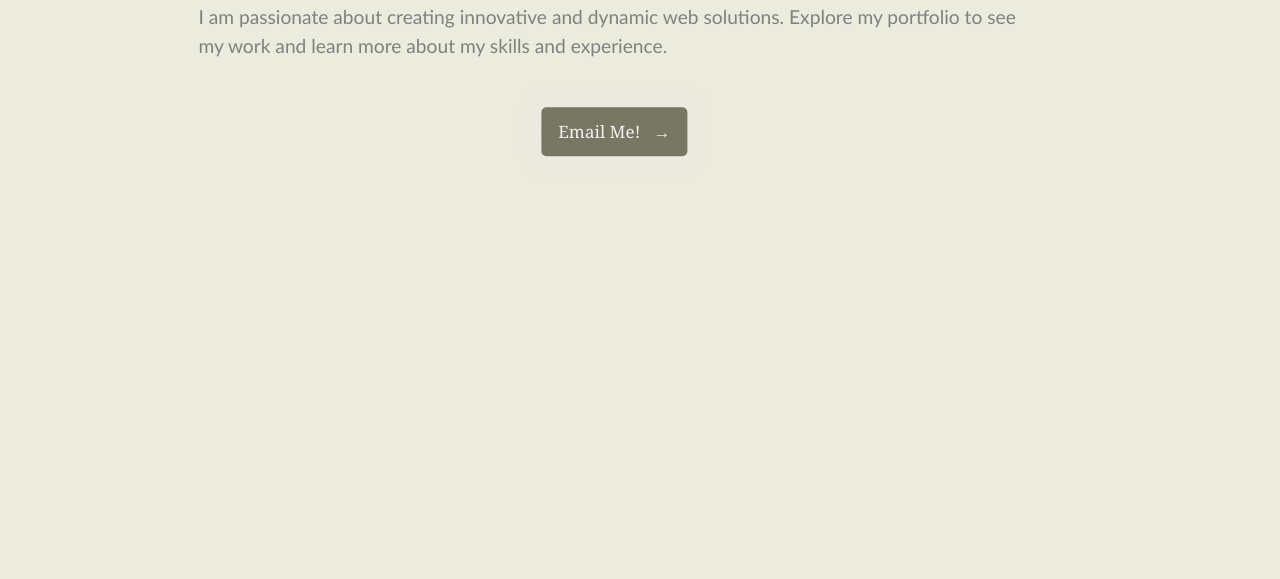
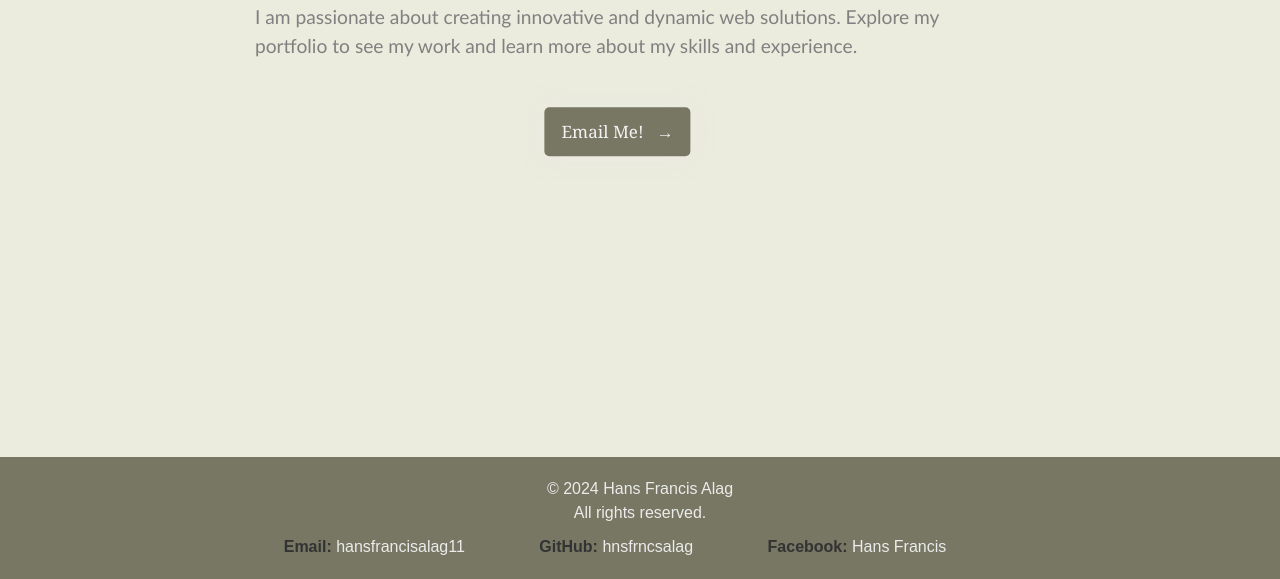
Before and after one commit to hnsfrncsalag/repo-portfolio, a plain HTML site: page index.html in a window 1280 px wide. Shown: the part 428-1007 px from the top of the page. Before the commit the page ends 885 px from the top, so only its background shows below. Drawn offline with nearby package versions, Linux system fonts and the light colour scheme.

Commit message:
Update index.html

```diff
--- a/index.html
+++ b/index.html
@@ -264,18 +264,21 @@
     body {
       background-color: #f8f9fa;
     }
-
+/*
     .container {
+      border: 2px solid #575757;
       width: 100%;
+      height: auto;
+      max-height: 90vh;
       border-radius: 8px;
-      align-items: center;
-      box-shadow: 0px 0px 20px 0px rgba(235, 235, 235, 0.171)
-
+      box-shadow: 0px 0px 100px 0px rgba(235, 235, 235, 0.171);
+      padding: 20px;
+      box-sizing: border-box;
     }
+      */
     @media (max-width: 400px) {
       .container{
         padding-top: -10px;
-
       }
     }
 
@@ -305,9 +308,9 @@
       right: 30px;
       z-index: 99;
       font-size: 30px;
-      background-color: #777764;
-      color: #414747;
-      border: none;
+      background-color: #ebebeb;
+      color: #777764;
+      border: 2px solid #ebebeb;
       outline: none;
       cursor: pointer;
       padding: 15px;
@@ -452,6 +455,40 @@
         font-size: 1.2rem;
       }
     }
+    .footer {
+      background-color: #777764;
+      color: #ebebeb;
+      padding: 20px;
+      text-align: center;
+    }
+
+    .footer p {
+      margin: 0;
+      font-size: 1rem;
+    }
+
+    .footer .footer-links {
+      list-style: none;
+      padding: 0;
+      margin: 10px 0 0;
+    }
+
+    .footer .footer-links li {
+      display: inline;
+      margin: 0 10px;
+    }
+
+    .footer .footer-links a {
+      color: #ebebeb;
+      text-decoration: none;
+      font-size: 1rem;
+      transition: color 0.3s ease;
+    }
+
+    .footer .footer-links a:hover {
+      color: #f2f2f2;
+    }
+
 
   </style>
 </head>
@@ -515,6 +552,7 @@
 </div>
   </section>
 
+  <div class="container">
   <section class="section2">
     <div>
         <h5 class="h5">Welcome to My Online Portfolio</h5>
@@ -526,9 +564,20 @@
         </form>
     </div>
 </section>
+</div>
 <button onclick="scrollToTop()" id="scrollTopBtn" title="Go to top">↑</button>
     </main>
   </body>
+  <footer class="footer">
+    <div class="container">
+      <p>&copy; 2024 Hans Francis Alag <br> All rights reserved.</p>
+      <ul class="footer-links">
+        <li><a href="mailto:hansfrancisalag11@gmail.com"><strong style="color: #333;">Email:</strong> hansfrancisalag11</a></li>
+        <li><a href="https://github.com/hnsfrncsalag" target="_blank"><strong style="color: #333;">GitHub:</strong> hnsfrncsalag</a></li>
+        <li><a href="https://web.facebook.com/hansfrancis.alag" target="_blank"><strong style="color: #333;">Facebook:</strong> Hans Francis</a></li>
+      </ul>
+    </div>
+  </footer>
   <script>
     function toggleMenu() {
       var menu = document.getElementById("dropdownMenu");
```
